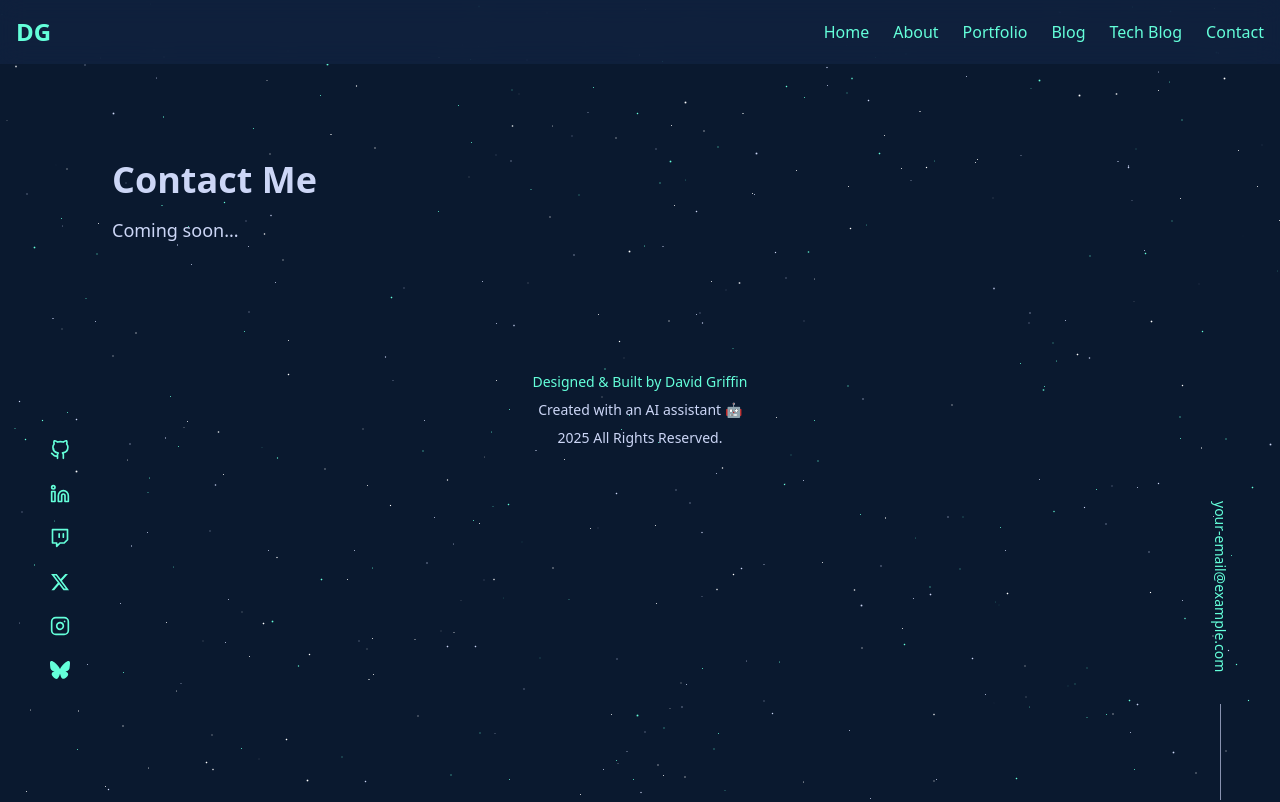
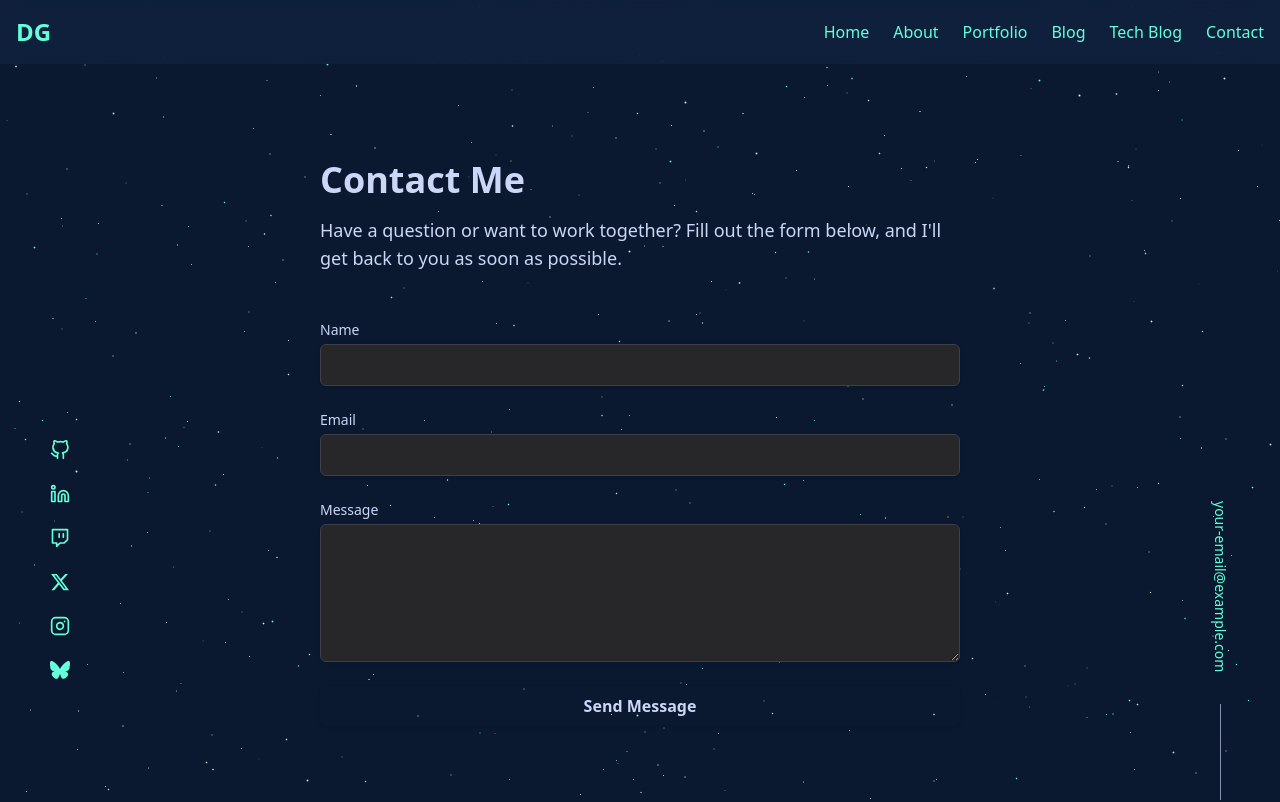
Before and after one commit to Davie3/davie3-com, a Next.js app: page /contact in a window 1280 px wide. Shown: the top 802 px of the page. Built offline with nearby package versions, Linux system fonts and the light colour scheme.

Commit message:
feat: implement contact form with SendGrid email integration

```diff
--- a/package.json
+++ b/package.json
@@ -12,12 +12,16 @@
     "prepare": "husky"
   },
   "dependencies": {
+    "@hookform/resolvers": "^5.1.1",
+    "@sendgrid/mail": "^8.1.5",
     "framer-motion": "^12.23.6",
     "lucide-react": "^0.525.0",
     "next": "15.3.5",
     "react": "^19.0.0",
     "react-dom": "^19.0.0",
-    "react-icons": "^5.5.0"
+    "react-hook-form": "^7.60.0",
+    "react-icons": "^5.5.0",
+    "zod": "^4.0.5"
   },
   "lint-staged": {
     "*.{js,jsx,ts,tsx}": [
--- /dev/null
+++ b/src/app/api/contact/route.ts
@@ -0,0 +1,47 @@
+import type { NextRequest } from 'next/server';
+import { NextResponse } from 'next/server';
+import sgMail from '@sendgrid/mail';
+
+if (process.env.SENDGRID_API_KEY) {
+  sgMail.setApiKey(process.env.SENDGRID_API_KEY);
+} else {
+  console.warn('SENDGRID_API_KEY is not set. Email sending will be disabled.');
+}
+
+export async function POST(request: NextRequest): Promise<NextResponse> {
+  if (!process.env.SENDGRID_API_KEY) {
+    return NextResponse.json(
+      { error: 'Email sending is not configured.' },
+      { status: 500 },
+    );
+  }
+
+  try {
+    const { name, email, message } = await request.json();
+
+    if (!name || !email || !message) {
+      return NextResponse.json(
+        { error: 'Missing required fields.' },
+        { status: 400 },
+      );
+    }
+
+    const msg = {
+      to: process.env.SENDGRID_TO_EMAIL as string,
+      from: process.env.SENDGRID_FROM_EMAIL as string,
+      subject: `New Contact Form Submission from ${name}`,
+      text: `Name: ${name}\nEmail: ${email}\n\nMessage:\n${message}`,
+      html: `<p><strong>Name:</strong> ${name}</p><p><strong>Email:</strong> <a href="mailto:${email}">${email}</a></p><p><strong>Message:</strong></p><p>${message.replace(/\n/g, '<br>')}</p>`,
+    };
+
+    await sgMail.send(msg);
+
+    return NextResponse.json({ success: true });
+  } catch (error) {
+    console.error('Error sending email:', error);
+    return NextResponse.json(
+      { error: 'Failed to send message.' },
+      { status: 500 },
+    );
+  }
+}
--- a/src/app/contact/page.tsx
+++ b/src/app/contact/page.tsx
@@ -1,15 +1,151 @@
+'use client';
+
 import type { JSX } from 'react';
+import { useForm } from 'react-hook-form';
+import { zodResolver } from '@hookform/resolvers/zod';
+import { z } from 'zod';
+import { useState } from 'react';
+
+const contactFormSchema = z.object({
+  name: z.string().min(2, 'Name must be at least 2 characters.'),
+  email: z.email('Please enter a valid email address.'),
+  message: z.string().min(10, 'Message must be at least 10 characters.'),
+});
+
+type ContactFormValues = z.infer<typeof contactFormSchema>;
 
 /**
- * Renders the contact page.
+ * Renders the contact page with a functional contact form.
  *
  * @returns The rendered contact page.
  */
 export default function ContactPage(): JSX.Element {
+  const [formStatus, setFormStatus] = useState<string | null>(null);
+  const [isSubmitting, setIsSubmitting] = useState(false);
+
+  const {
+    register,
+    handleSubmit,
+    formState: { errors },
+    reset,
+  } = useForm<ContactFormValues>({
+    resolver: zodResolver(contactFormSchema),
+  });
+
+  const onSubmit = async (data: ContactFormValues) => {
+    setIsSubmitting(true);
+    setFormStatus(null);
+
+    try {
+      const response = await fetch('/api/contact', {
+        method: 'POST',
+        headers: {
+          'Content-Type': 'application/json',
+        },
+        body: JSON.stringify(data),
+      });
+
+      if (!response.ok) {
+        throw new Error('Failed to send message.');
+      }
+
+      setFormStatus('success');
+      reset();
+    } catch {
+      setFormStatus('error');
+    } finally {
+      setIsSubmitting(false);
+    }
+  };
+
   return (
-    <main className="container mx-auto px-4 py-24">
-      <h1 className="text-4xl font-bold">Contact Me</h1>
-      <p className="mt-4 text-lg text-muted-foreground">Coming soon...</p>
+    <main className="container mx-auto max-w-2xl px-4 py-24">
+      <section id="contact">
+        <h1 className="text-4xl font-bold text-primary">Contact Me</h1>
+        <p className="mt-4 text-lg text-muted-foreground">
+          Have a question or want to work together? Fill out the form below, and
+          I&apos;ll get back to you as soon as possible.
+        </p>
+      </section>
+
+      <form onSubmit={handleSubmit(onSubmit)} className="mt-12 space-y-6">
+        <div>
+          <label
+            htmlFor="name"
+            className="block text-sm font-medium text-foreground"
+          >
+            Name
+          </label>
+          <input
+            id="name"
+            type="text"
+            {...register('name')}
+            className="mt-1 block w-full rounded-md border border-zinc-700 bg-zinc-800 p-2 text-foreground shadow-sm focus:border-primary focus:ring-primary"
+          />
+          {errors.name && (
+            <p className="mt-1 text-sm text-red-500">{errors.name.message}</p>
+          )}
+        </div>
+
+        <div>
+          <label
+            htmlFor="email"
+            className="block text-sm font-medium text-foreground"
+          >
+            Email
+          </label>
+          <input
+            id="email"
+            type="email"
+            {...register('email')}
+            className="mt-1 block w-full rounded-md border border-zinc-700 bg-zinc-800 p-2 text-foreground shadow-sm focus:border-primary focus:ring-primary"
+          />
+          {errors.email && (
+            <p className="mt-1 text-sm text-red-500">{errors.email.message}</p>
+          )}
+        </div>
+
+        <div>
+          <label
+            htmlFor="message"
+            className="block text-sm font-medium text-foreground"
+          >
+            Message
+          </label>
+          <textarea
+            id="message"
+            rows={5}
+            {...register('message')}
+            className="mt-1 block w-full rounded-md border border-zinc-700 bg-zinc-800 p-2 text-foreground shadow-sm focus:border-primary focus:ring-primary"
+          />
+          {errors.message && (
+            <p className="mt-1 text-sm text-red-500">
+              {errors.message.message}
+            </p>
+          )}
+        </div>
+
+        <div>
+          <button
+            type="submit"
+            disabled={isSubmitting}
+            className="w-full rounded-md bg-primary px-4 py-2 font-semibold text-primary-foreground shadow-sm hover:bg-primary/90 focus:outline-none focus:ring-2 focus:ring-primary focus:ring-offset-2 disabled:cursor-not-allowed disabled:opacity-50"
+          >
+            {isSubmitting ? 'Sending...' : 'Send Message'}
+          </button>
+        </div>
+
+        {formStatus === 'success' && (
+          <p className="text-center text-green-500">
+            Message sent successfully! Thank you for reaching out.
+          </p>
+        )}
+        {formStatus === 'error' && (
+          <p className="text-center text-red-500">
+            Something went wrong. Please try again later.
+          </p>
+        )}
+      </form>
     </main>
   );
 }
```
Also changed, not shown: 1 other file (tests, documents, lock files or other folders).
